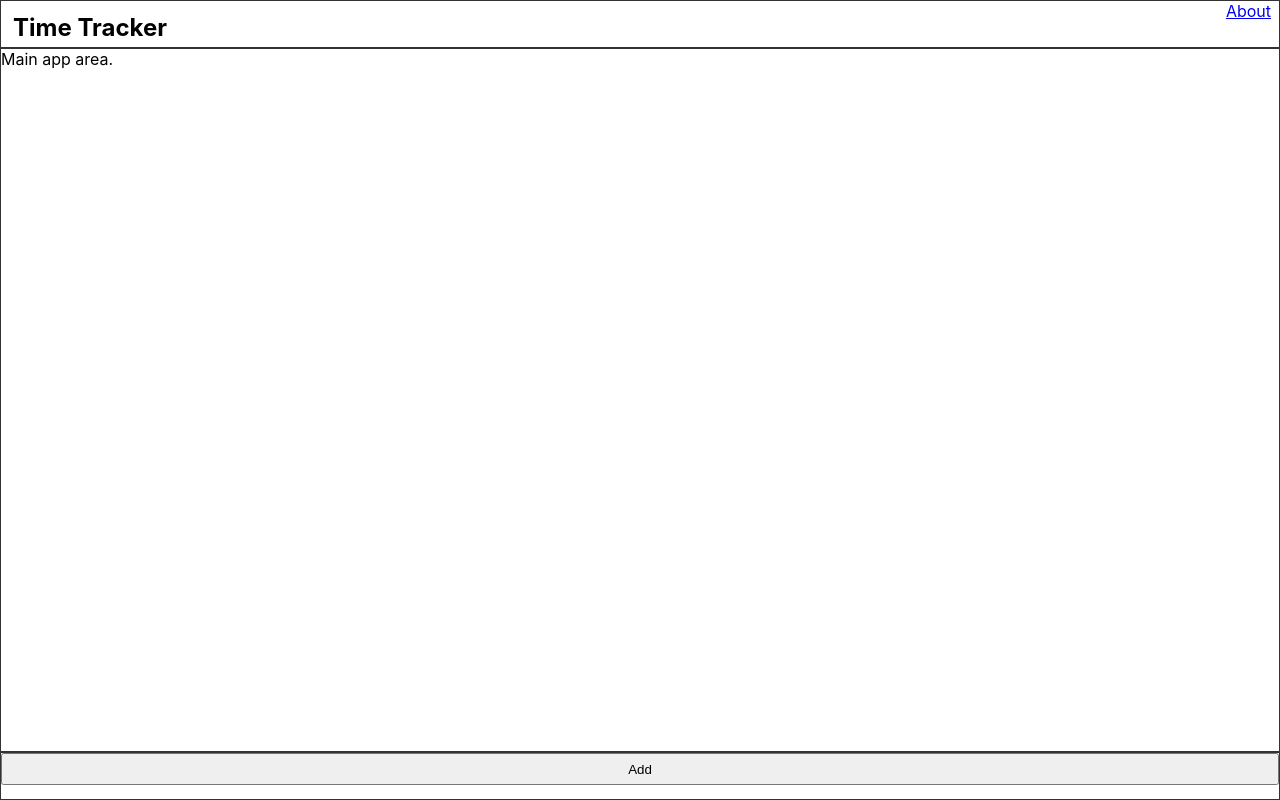
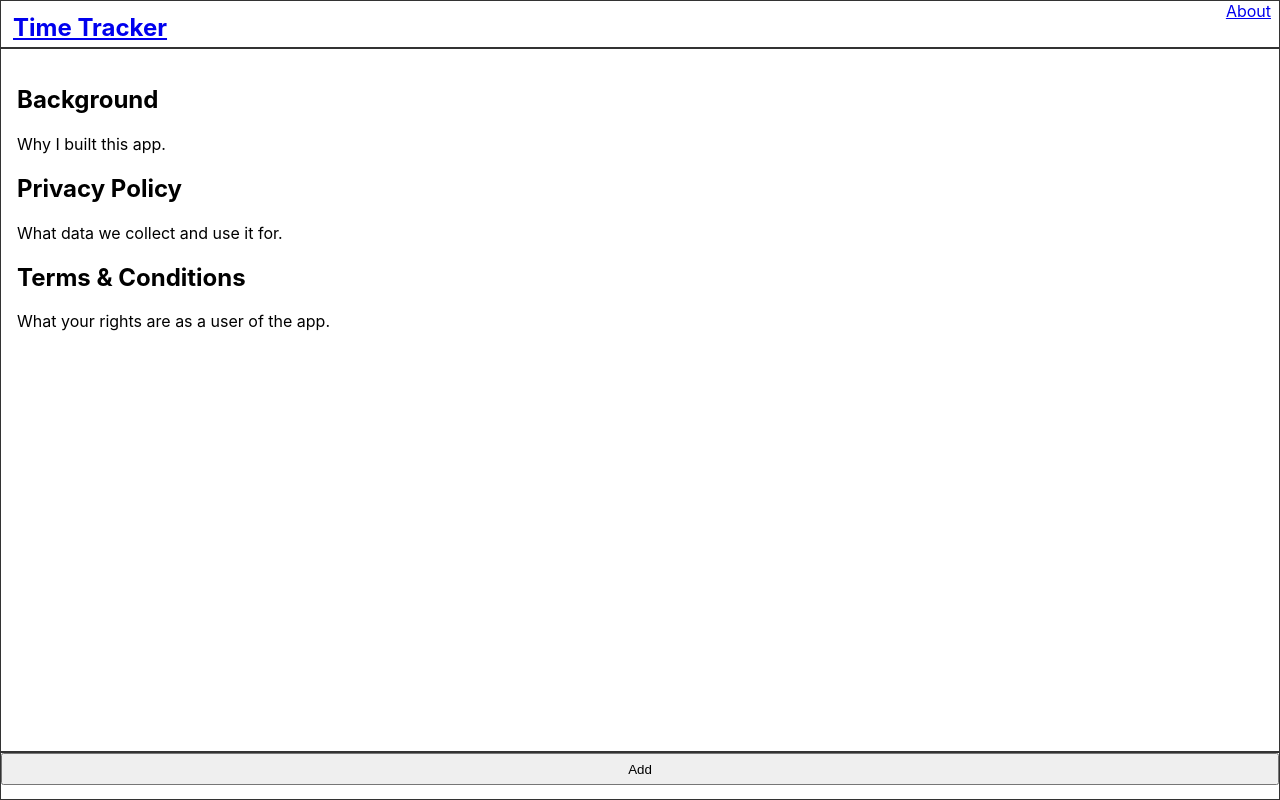
Before and after one commit to marcdenning/time-tracker, a React (Create React App) app: page /#/about in a window 1280 px wide. Built offline with nearby package versions, Linux system fonts and the light colour scheme.

Commit message:
Add React Router and About page.

```diff
--- a/package.json
+++ b/package.json
@@ -8,6 +8,7 @@
     "@testing-library/user-event": "^12.7.1",
     "react": "^17.0.1",
     "react-dom": "^17.0.1",
+    "react-router-dom": "^5.2.0",
     "react-scripts": "4.0.2",
     "web-vitals": "^1.1.0"
   },
--- /dev/null
+++ b/src/About.js
@@ -0,0 +1,16 @@
+function About() {
+  return (
+    <div>
+      <h2>Background</h2>
+      <p>Why I built this app.</p>
+
+      <h2>Privacy Policy</h2>
+      <p>What data we collect and use it for.</p>
+
+      <h2>Terms &amp; Conditions</h2>
+      <p>What your rights are as a user of the app.</p>
+    </div>
+  );
+}
+
+export default About;
--- a/src/App.css
+++ b/src/App.css
@@ -34,6 +34,7 @@
 
 .app-body {
   grid-row: 2 / 2;
+  padding: 1em;
 }
 
 .app-footer {
--- a/src/App.js
+++ b/src/App.js
@@ -1,23 +1,39 @@
 import './App.css';
+import About from './About';
+import {
+  HashRouter as Router,
+  Switch,
+  Route,
+  Link
+} from "react-router-dom";
 
 function App() {
   return (
+    <Router>
       <div className="app-root">
         <header className="app-header">
           <div className="app-header-title">
-          <h1>Time Tracker</h1>
+            <Link to="/"><h1>Time Tracker</h1></Link>
           </div>
           <nav className="app-header-nav">
-          <a href="#" className="app-header-toggle">About</a>
+            <Link to="/about" className="app-header-toggle">About</Link>
           </nav>
         </header>
         <div className="app-body">
-        Main app area.
+          <Switch>
+            <Route path="/about">
+              <About />
+            </Route>
+            <Route path="/">
+              <div>Main app page.</div>
+            </Route>
+          </Switch>
         </div>
         <footer className="app-footer">
           <button type="button" className="button-primary">Add</button>
         </footer>
       </div>
+    </Router>
   );
 }
 
```
Also changed, not shown: 1 other file (tests, documents, lock files or other folders). Lines whose indentation alone changed are shown as unchanged.
